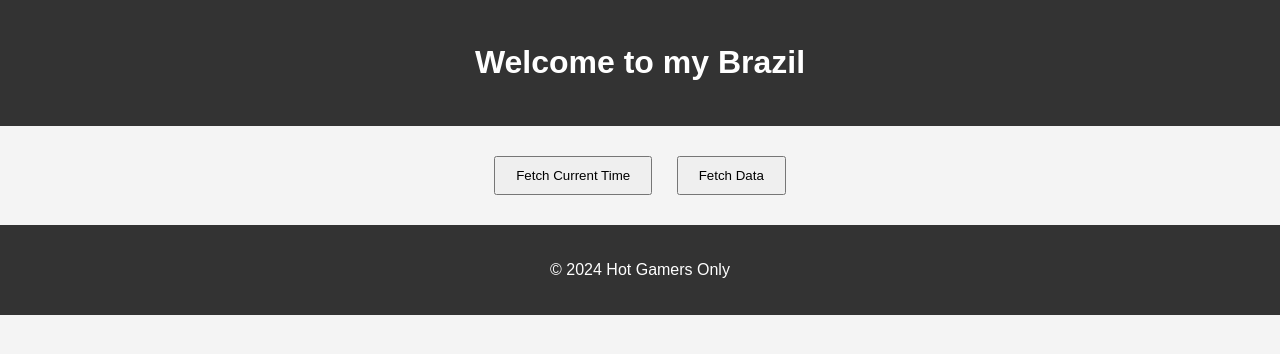
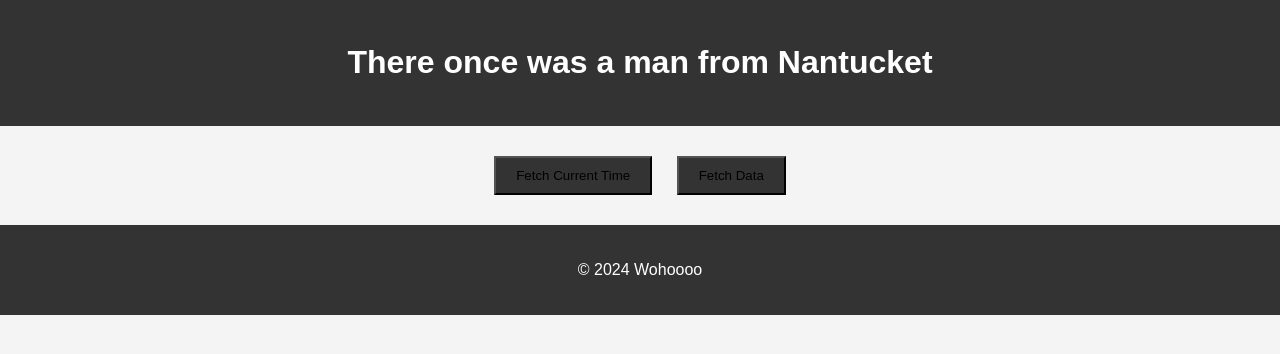
Before and after one commit to lindgrenleonard/Website, a website: page public/index.html in a window 1280 px wide. Drawn offline with Linux system fonts and the light colour scheme.

Commit message:
Add favicon and change index

```diff
--- a/public/css/styles.css
+++ b/public/css/styles.css
@@ -21,4 +21,9 @@ main {
 button {
     margin: 10px;
     padding: 10px 20px;
+    background-color: #333;
 }
+
+@media (max-width: 600px) {
+
+}
--- a/public/index.html
+++ b/public/index.html
@@ -2,15 +2,16 @@
 <html lang="en">
 
 <head>
+    <link rel="shortcut icon" href="/favicon.ico" type="image/x-icon">
     <meta charset="UTF-8">
     <meta name="viewport" content="width=device-width, initial-scale=1.0">
-    <title>My Web App</title>
+    <title>Best App</title>
     <link rel="stylesheet" href="/css/styles.css">
 </head>
 
 <body>
     <header>
-        <h1>Welcome to my Brazil</h1>
+        <h1>There once was a man from Nantucket</h1>
     </header>
     <main>
         <button id="fetchTime">Fetch Current Time</button>
@@ -18,7 +19,7 @@
         <div id="response"></div>
     </main>
     <footer>
-        <p>© 2024 Hot Gamers Only</p>
+        <p>© 2024 Wohoooo</p>
     </footer>
     <script src="/js/app.js"></script>
 </body>
```
Also changed, not shown: public/favicon.ico (added).
